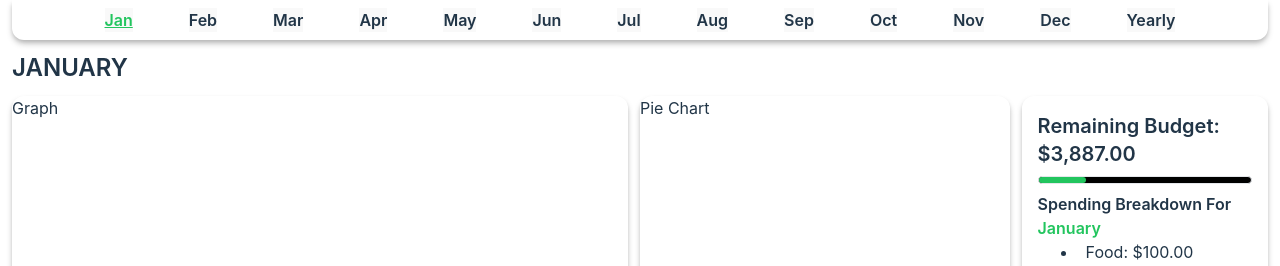
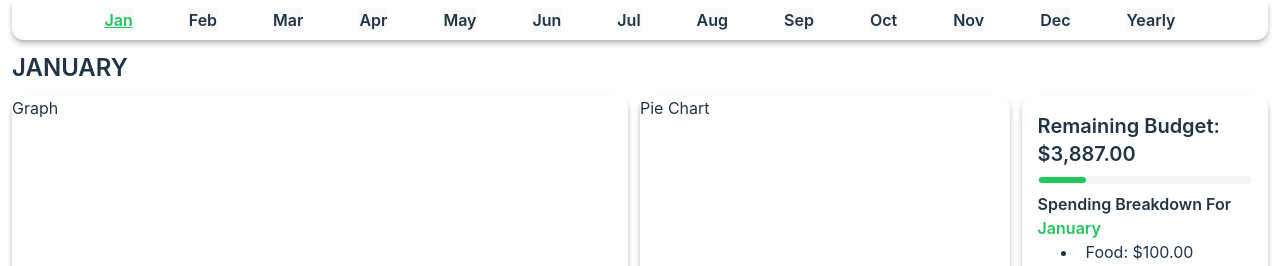
Before and after one commit to vChrisL/Finance-Tracker, a React (Vite) app: page / in a window 1280 px wide. Shown: the top 266 px of the page. Built offline with nearby package versions, Linux system fonts and the light colour scheme.

Commit message:
completed remaining monthly budget balance

```diff
--- a/src/components/Progressbar-component.tsx
+++ b/src/components/Progressbar-component.tsx
@@ -34,7 +34,7 @@ export function ProgressBar({value, low, mid, high}: IProgressBarProps){
     }
 
     return (
-        <div className="h-2 w-full my-2 bg-black rounded-full border-[1px] border-gray-200">
+        <div className="h-2 w-full my-2 bg-[#f5f5f5] rounded-full border-[1px] border-gray-100">
             <div className={`h-full rounded-full`} style={progressBarStyle}></div>
         </div>
     );
```
